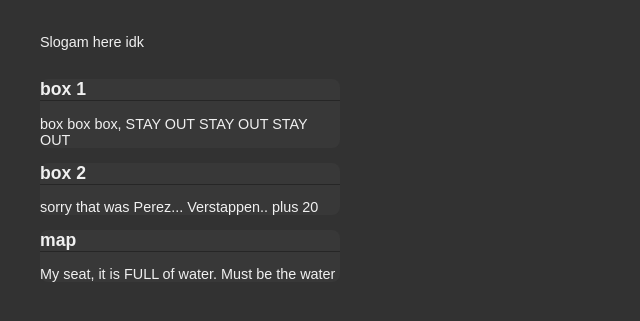
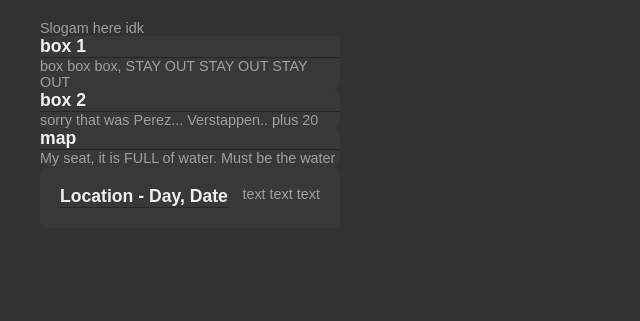
Before and after one commit to TheRealSouls/spaceapps-2025, a Python web app: template templates/index.html in a window 1280 px wide. Shown: the top 321 px of the page, without its empty margins (0-640 px from the left). Run offline with Jinja, Linux system fonts and the light colour scheme; the template is opened without the code that fills it, so the values that code supplies are empty.

Commit message:
Extra styling

```diff
--- a/static/style.css
+++ b/static/style.css
@@ -1,3 +1,32 @@
+* {
+  margin: 0;
+  padding: 0;
+  box-sizing: border-box;
+}
+
+@media only screen and (prefers-reduced-motion: no-preference) {
+  html {
+    scroll-behavior: smooth;
+  }
+}
+
+:root {
+  --color-text-light: #f0f0f0;
+  --color-text-dim: #a0a0a0;
+
+  --gray: #1A1D23;
+  --light-gray: #383838;
+  --info: #335DA3;
+  --yellow: #ebe72a;
+  --white: #DADBDD;
+
+  --green: #24AE5A;
+  --orange: #f2994a;
+  --red: #D45455;
+
+  --padding-base: 20px;
+}
+
 body {
   font-family: 'Arial', sans-serif;
   background-color: #323232;
@@ -18,7 +47,7 @@ h2{
 }
 
 p, li {
-  font-size: 0.9em;
+  font-size: 0.9rem;
   color: var(--color-text-dim);
 }
 
@@ -43,3 +72,18 @@ p, li {
   padding: 20;
   border-radius: 8px;
 }
+
+/* --- Dashboard --- */
+.dashboard-main{
+  flex-grow: 1;
+}
+
+.risk-score {
+  background-color: #383838;
+  padding: var(--padding-base);
+  border-radius: 8px;
+  margin-bottom: var(--padding-base);
+  display: flex;
+  justify-content: space-between;
+  align-items: flex-start;
+}
--- a/templates/index.html
+++ b/templates/index.html
@@ -2,7 +2,10 @@
 <html>
 <head>
     <title>Parade Shader</title>
+    <meta charset="UTF-8">
+    <meta name="viewport" content="width=device-width, initial-scale=1.0">
     <link href="/style.css" rel="stylesheet" type="text/css" media="all">
+    <meta name="description" content="NASA SpaceApps '25 Project by ExamReady! :)">
 </head>
 <body>
     <div class="dashboard">
@@ -27,6 +30,13 @@
                     <p>My seat, it is FULL of water. Must be the water</p>
                 </section>
             <div>
+
+            <div class="dashboard">
+                <div class="risk-score">
+                    <h2>Location - Day, Date</h2>
+                    <p>text text text</p>
+                </div>
+            </div>
         </div>
 </body>
 </html>
```
